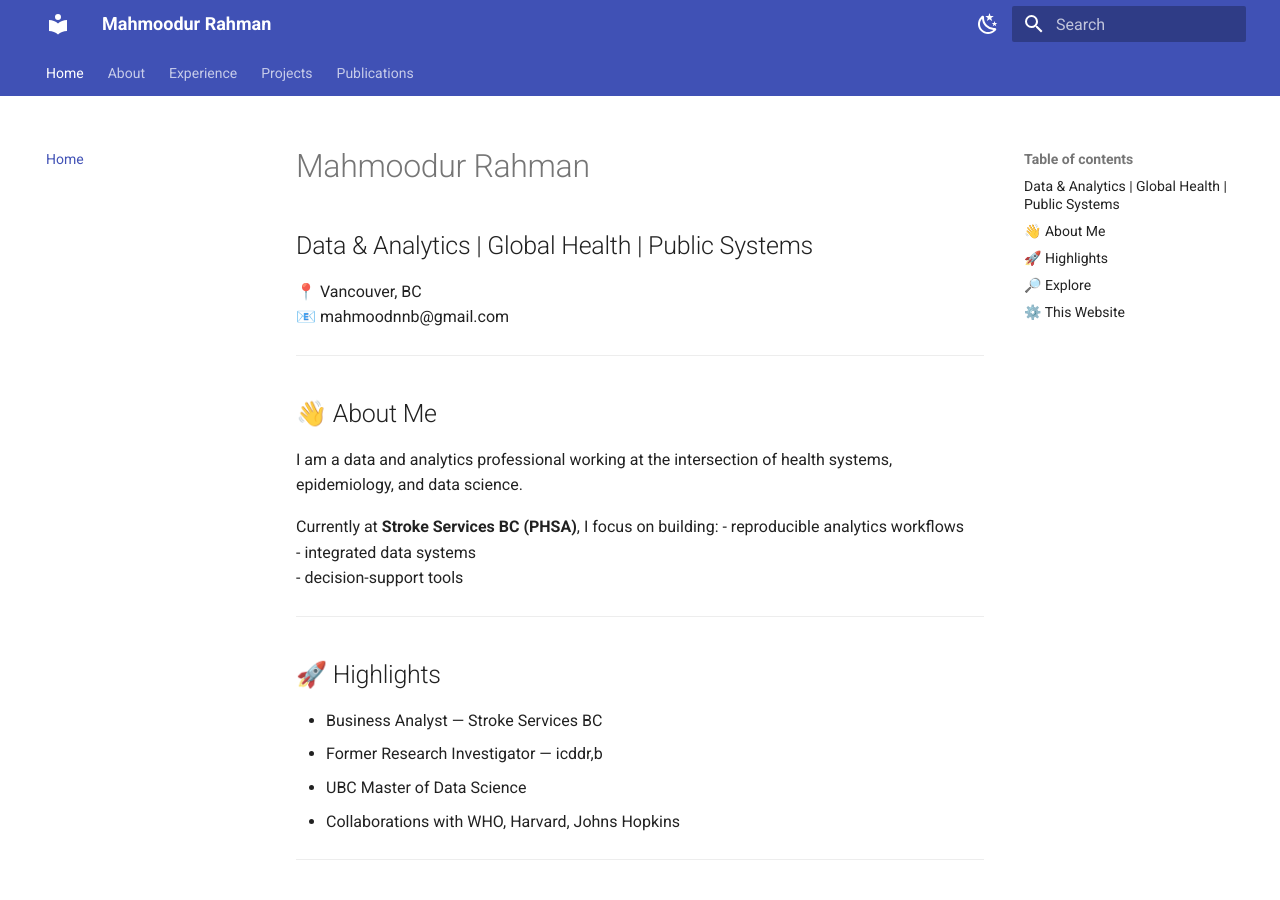
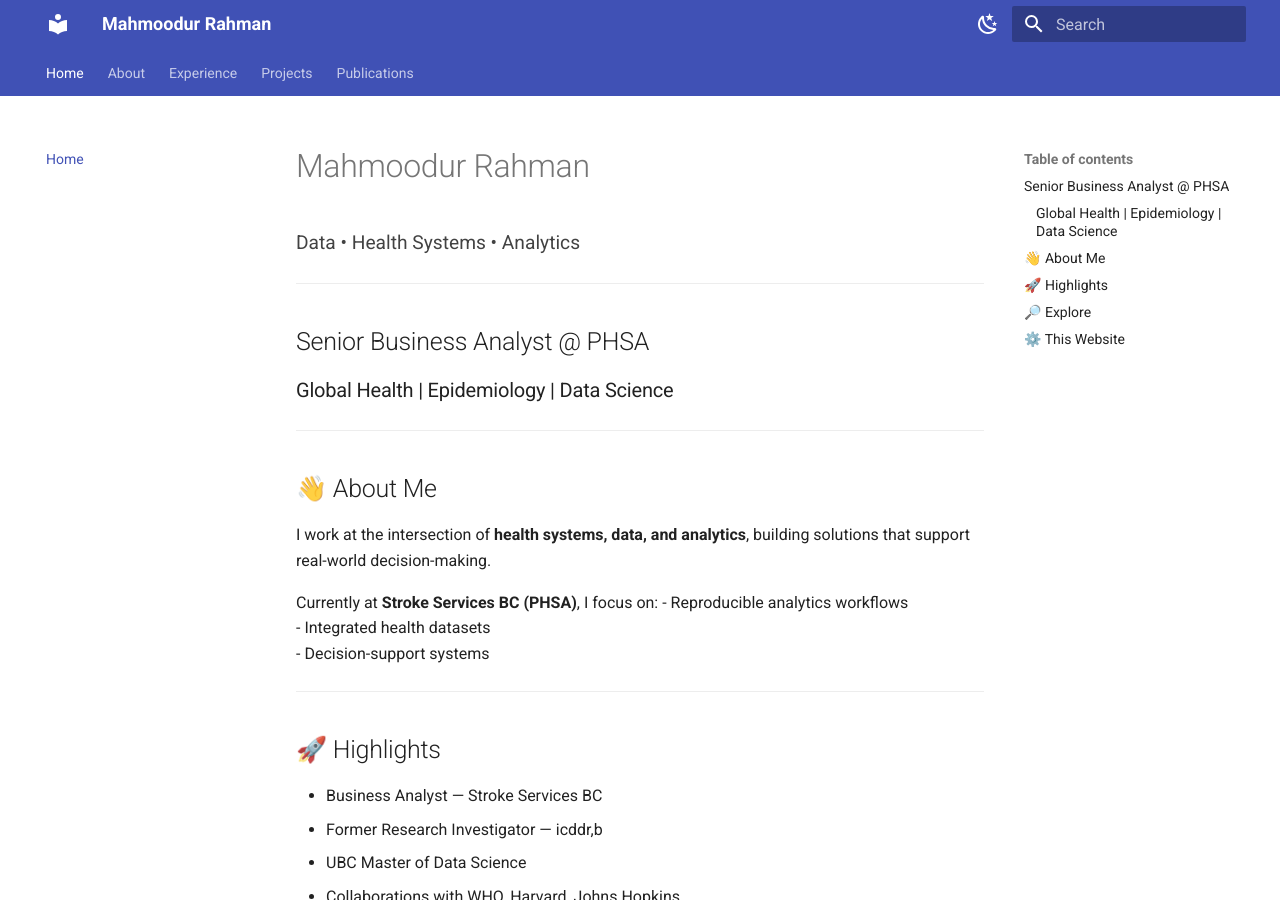
Before and after one commit to mahm00d27/mahm00d27.github.io, an MkDocs documentation site: the page built from docs/index.md, in a window 1280 px wide and 900 px high. Built offline with MkDocs 1.6.1 and Material for MkDocs 9.7.7, drawn with Linux system fonts in a browser that asks for light colours.

Commit message:
Revise personal introduction and highlight sections
Updated personal information and professional focus areas.

```diff
--- a/docs/index.md
+++ b/docs/index.md
@@ -1,20 +1,24 @@
 # Mahmoodur Rahman
 
-## Data & Analytics | Global Health | Public Systems
+<div style="font-size:1.2em; opacity:0.85;">
+Data • Health Systems • Analytics
+</div>
 
-📍 Vancouver, BC
-📧 mahmoodnnb@gmail.com
+---
+
+## Senior Business Analyst @ PHSA
+### Global Health | Epidemiology | Data Science
 
 ---
 
 ## 👋 About Me
 
-I am a data and analytics professional working at the intersection of health systems, epidemiology, and data science.
+I work at the intersection of **health systems, data, and analytics**, building solutions that support real-world decision-making.
 
-Currently at **Stroke Services BC (PHSA)**, I focus on building:
-- reproducible analytics workflows
-- integrated data systems
-- decision-support tools
+Currently at **Stroke Services BC (PHSA)**, I focus on:
+- Reproducible analytics workflows
+- Integrated health datasets
+- Decision-support systems
 
 ---
 
```
